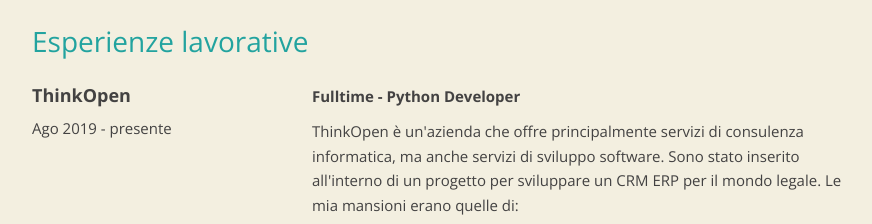
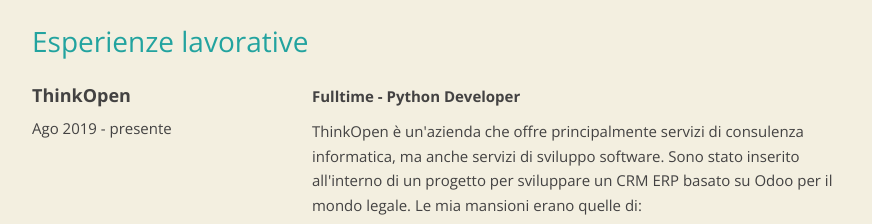
Before and after one commit to mastrobirraio/mastrobirraio.github.io, a plain HTML site: page index.html in a window 1280 px wide. Shown: the part 1680-1904 px from the top of the page, without its empty margins (203-1075 px from the left). Drawn offline with nearby package versions, Linux system fonts and the light colour scheme.

Commit message:
Update index.html

```diff
--- a/index.html
+++ b/index.html
@@ -139,7 +139,8 @@
 								<span class="hidden-phone">
 									ThinkOpen è un'azienda che offre principalmente servizi di consulenza informatica,
 									ma anche servizi di sviluppo software.
-									Sono stato inserito all'interno di un progetto per sviluppare un CRM ERP per il mondo legale.
+									Sono stato inserito all'interno di un progetto per sviluppare un CRM ERP basato su Odoo
+									per il mondo legale.
 									Le mia mansioni erano quelle di:
 									<ul>
 										<li>sviluppare degli addons custom da integrare all'interno di Odoo</li>
```
